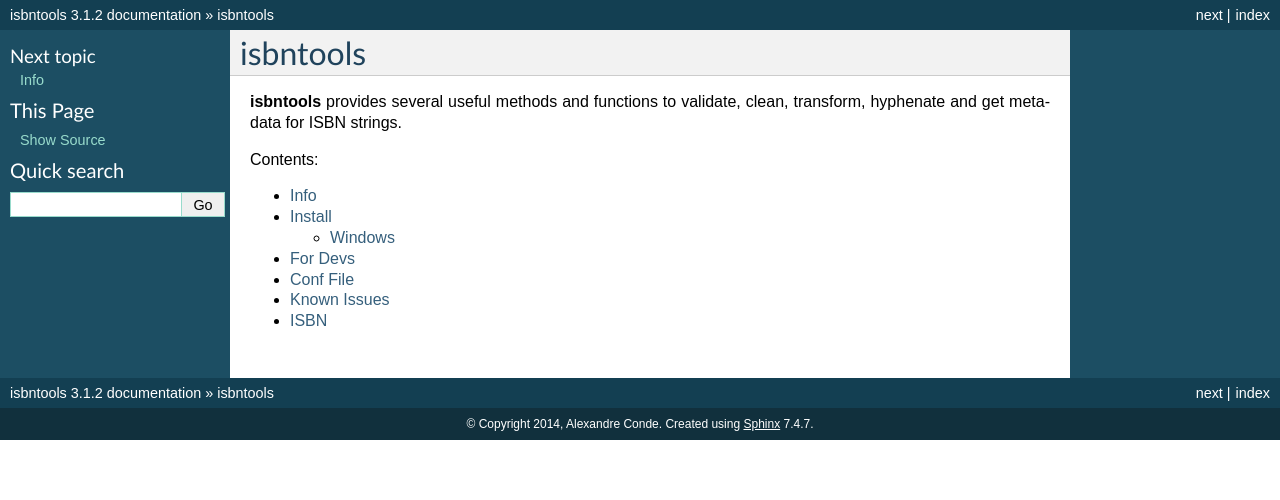
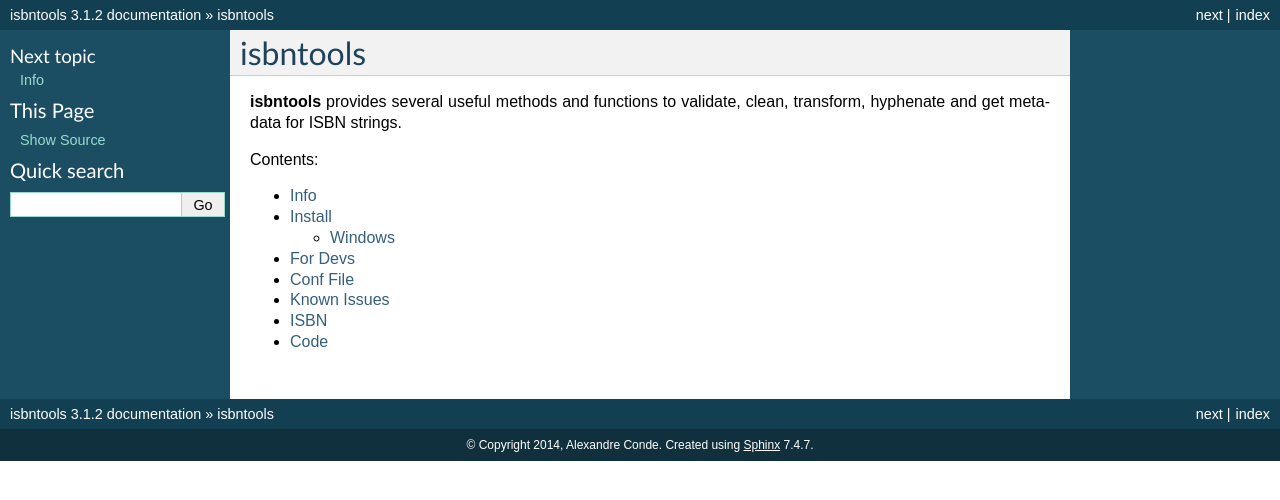
Before and after one commit to xlcnd/isbntools, a Sphinx documentation site: the page built from docs/index.rst, in a window 1280 px wide. Shown: the top 500 px of the page. Built offline with Sphinx 7.4.7, drawn with Linux system fonts in a browser that asks for light colours.

```diff
--- a/README.rst
+++ b/README.rst
@@ -287,7 +287,7 @@ Conf File
 
 You can enter API keys and set preferences in the file ``isbntools.conf`` in your
 ``$HOME\.isbntools`` directory (UNIX). For Windows, you should look at
-``%APPDATA%/isbntools/isbntools.conf``.
+``%APPDATA%/isbntools/isbntools.conf``
 (**create these, directory and file, if don't exist**). The file should look like:
 
 
--- a/docs/conffile.rst
+++ b/docs/conffile.rst
@@ -5,7 +5,7 @@ Conf File
 
 You can enter API keys and set preferences in the file ``isbntools.conf`` in your
 ``$HOME\.isbntools`` directory (UNIX). For Windows, you should look at
-``%APPDATA%/isbntools/isbntools.conf``.
+``%APPDATA%/isbntools/isbntools.conf``
 (**create these, directory and file, if don't exist**). The file should look like:
 
 
--- a/docs/index.rst
+++ b/docs/index.rst
@@ -23,3 +23,4 @@ Contents:
    conffile
    issues
    isbn
+   code
```
Also changed, not shown: README.md (+1 -21 lines), docs/code.rst (added, +9 -0 lines).
